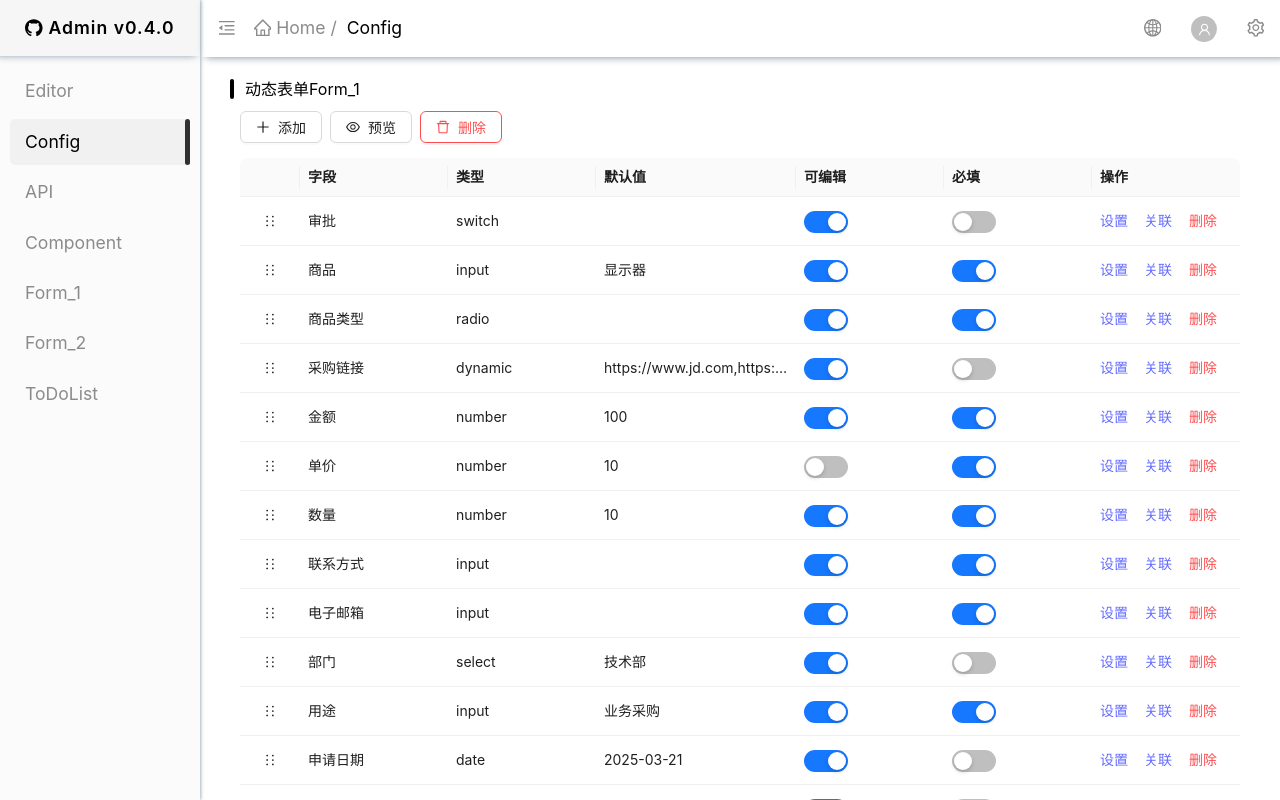
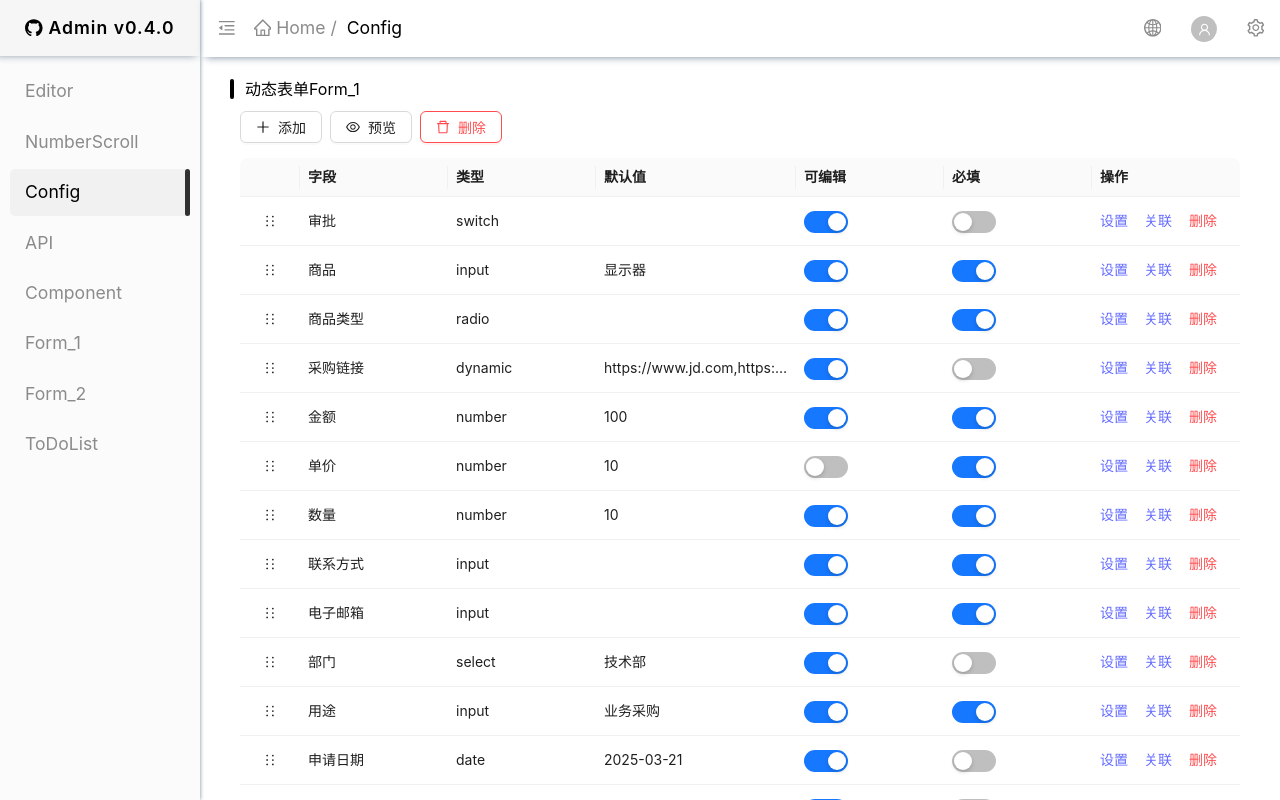
Before and after one commit to XIwE1/react-admin-component, a React (Vite) app: page / in a window 1280 px wide. Built offline with nearby package versions, Linux system fonts and the light colour scheme.

Commit message:
feat:迁移数字滚动模块

```diff
--- a/src/App.jsx
+++ b/src/App.jsx
@@ -11,6 +11,7 @@ function App() {
 
   const items = [
     { key: "Editor" },
+    { key: "NumberScroll" },
     { key: "Config" },
     { key: "API" },
     { key: "Component" },
--- a/src/layout/main/index.jsx
+++ b/src/layout/main/index.jsx
@@ -8,6 +8,7 @@ import Form2 from "@/pages/form_2";
 
 const Form1 = React.lazy(() => import("@/pages/form_1"));
 const MyEditor = React.lazy(() => import("@/pages/editor"));
+const NumberScrollPage = React.lazy(() => import("@/pages/numberscroll"));
 const ApiPage = React.lazy(() => import("@/pages/api"));
 const TodoList = React.lazy(() => import("@/pages/todo"));
 const ComponentPage = React.lazy(() => import("@/pages/component"));
@@ -15,6 +16,7 @@ const ComponentPage = React.lazy(() => import("@/pages/component"));
 
 const componentMap = {
   Editor: MyEditor,
+  NumberScroll: NumberScrollPage,
   Config: Config,
   API: ApiPage,
   Component: ComponentPage,
--- a/src/locales/default/index.ts
+++ b/src/locales/default/index.ts
@@ -1,7 +1,7 @@
 import common from './common';
-import editor from './editor';
+import numberscroll from './numberscroll';
 
 export default {
   common,
-  editor,
+  numberscroll,
 };
--- a/src/locales/default/editor.ts
+++ b/src/locales/default/numberscroll.ts
@@ -1,5 +1,5 @@
 /**
- * 编辑器相关文案（默认中文）- NumberScrollDemo 等
+ * 数字滚动模块文案（默认中文）
  */
 export default {
   'numberScroll.basic.title': '基础演示',
--- a/src/locales/en-US/index.ts
+++ b/src/locales/en-US/index.ts
@@ -1,7 +1,7 @@
 import common from './common';
-import editor from './editor';
+import numberscroll from './numberscroll';
 
 export default {
   common,
-  editor,
+  numberscroll,
 };
--- a/src/locales/en-US/editor.ts
+++ b/src/locales/en-US/numberscroll.ts
@@ -1,5 +1,5 @@
 /**
- * Editor (English) - NumberScrollDemo etc.
+ * NumberScroll module (English)
  */
 export default {
   'numberScroll.basic.title': 'Basic Demo',
--- a/src/pages/editor/index.jsx
+++ b/src/pages/editor/index.jsx
@@ -1,6 +1,5 @@
 import { useState } from "react";
 import Tiptap from "@/components/Tiptap";
-import NumberScrollDemo from "./NumberScrollDemo";
 
 const INIT_CONTENT = `
 <p>Hello World!</p>
@@ -21,11 +20,7 @@ export default function MyEditor() {
 
   return (
     <div>
-      {/* 数字滚动演示组件 */}
-      <NumberScrollDemo />
-
-      {/* 富文本编辑器 */}
-      <div className="mt-8 p-4 max-h-[800px] border-1 border-gray-300">
+      <div className="p-4 max-h-[800px] border-1 border-gray-300">
         <Tiptap content={INIT_CONTENT} onChange={handleChange} />
       </div>
 
--- a/src/pages/editor/NumberScrollDemo.jsx
+++ b/src/pages/numberscroll/index.jsx
@@ -1,11 +1,11 @@
 import { useState } from "react";
 import { useTranslation } from "react-i18next";
-import NumberScroll from "../../components/NumberScroll";
+import NumberScroll from "@/components/NumberScroll";
 import { Button, Space, Progress } from "antd";
-import useNumberScroll from "../../hooks/useNumberScroll";
+import useNumberScroll from "@/hooks/useNumberScroll";
 
-export default function NumberScrollDemo() {
-  const { t } = useTranslation("editor");
+export default function NumberScrollPage() {
+  const { t } = useTranslation("numberscroll");
   const [numberValue, setNumberValue] = useState(100);
   const [currencyValue, setCurrencyValue] = useState(12345.67);
   const [progressValue, setProgressValue] = useState(68);
```
Also changed, not shown: 1 other file (tests, documents, lock files or other folders).
